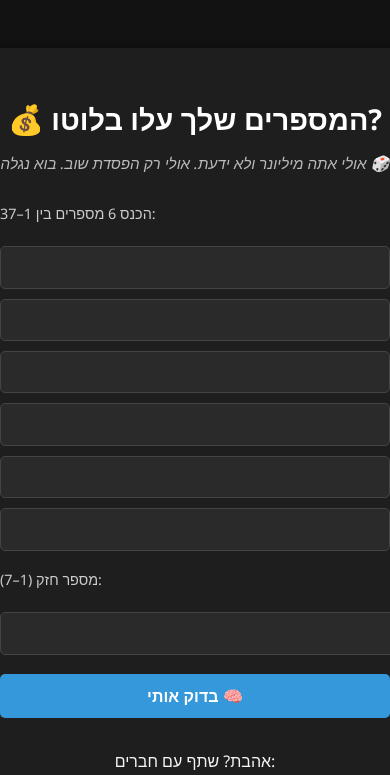
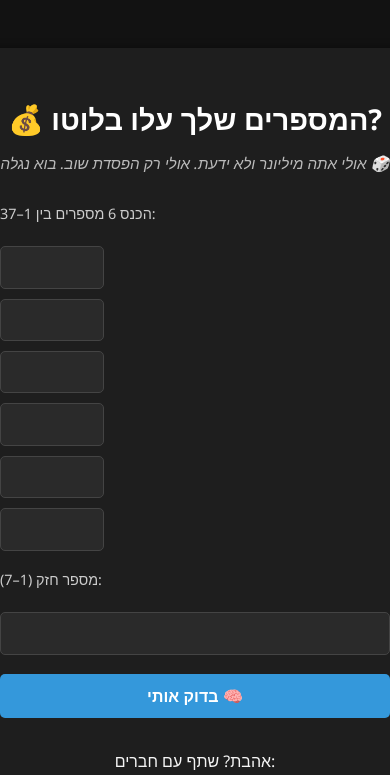
Before and after one commit to PZABOY/pais-lotto-checker, a website: page index.html in a window 390 px wide. Shown: the top 775 px of the page. Drawn offline with Linux system fonts and the light colour scheme.

Commit message:
css mobile update

```diff
--- a/style.css
+++ b/style.css
@@ -1,4 +1,4 @@
-/* === Global === */
+/* === Global Styles === */
 body {
   margin: 0;
   padding: 0;
@@ -11,7 +11,7 @@ body {
   min-height: 100vh;
 }
 
-/* === Main container === */
+/* === Container === */
 .container {
   width: 100%;
   max-width: 500px;
@@ -22,7 +22,7 @@ body {
   box-shadow: 0 0 10px rgba(0,0,0,0.4);
 }
 
-/* === Title & subtitle === */
+/* === Title and Subtitle === */
 h1 {
   text-align: center;
   font-size: 1.8em;
@@ -38,7 +38,7 @@ h1 {
   font-style: italic;
 }
 
-/* === Form === */
+/* === Form Layout === */
 form {
   display: flex;
   flex-direction: column;
@@ -51,39 +51,35 @@ label {
   margin-bottom: 0.3em;
 }
 
-/* === Input groups === */
+/* === Input Group === */
 .input-group {
   display: flex;
   flex-direction: column;
   gap: 10px;
 }
 
+/* Six-number input layout */
 .input-group.row {
-  flex-direction: row;
+  display: flex;
   flex-wrap: wrap;
+  gap: 10px;
   justify-content: space-between;
-  gap: 10px;
 }
 
-/* Main number inputs (1–37) */
 .input-group.row input {
-  flex: 1 1 30%;
-  min-width: 80px;
+  flex: 1 1 15%;
+  min-width: 50px;
+  max-width: 80px;
 }
 
-/* Strong number input (1–7) */
-.input-group:not(.row) input {
-  width: 100%;
-}
-
-/* Responsive fix for small screens */
-@media (max-width: 480px) {
+/* Responsive: 3×2 layout on mobile */
+@media (max-width: 600px) {
   .input-group.row input {
-    flex: 1 1 45%;
+    flex: 1 1 30%;
   }
 }
 
-/* === Input styling === */
+/* === Input Styling === */
 input[type="number"] {
   padding: 0.7em;
   font-size: 1em;
@@ -100,7 +96,7 @@ input[type="number"]:focus {
   outline: none;
 }
 
-/* === Submit button === */
+/* === Submit Button === */
 button[type="submit"] {
   background-color: #3498db;
   color: white;
@@ -117,7 +113,7 @@ button:hover {
   background-color: #2980b9;
 }
 
-/* === Result message === */
+/* === Result Display === */
 #result {
   margin-top: 1.5em;
   text-align: center;
@@ -126,7 +122,7 @@ button:hover {
   color: #f1f1f1;
 }
 
-/* === Share section === */
+/* === Share Section === */
 .share {
   margin-top: 2em;
   text-align: center;
@@ -184,7 +180,7 @@ footer a:hover {
   text-decoration: underline;
 }
 
-/* === Optional: highlight match === */
+/* === Optional Match Highlight === */
 .match {
   color: #ffea00;
   text-shadow: 0 0 8px #ffea00, 0 0 14px #f80, 0 0 18px #ff00cc;
```
